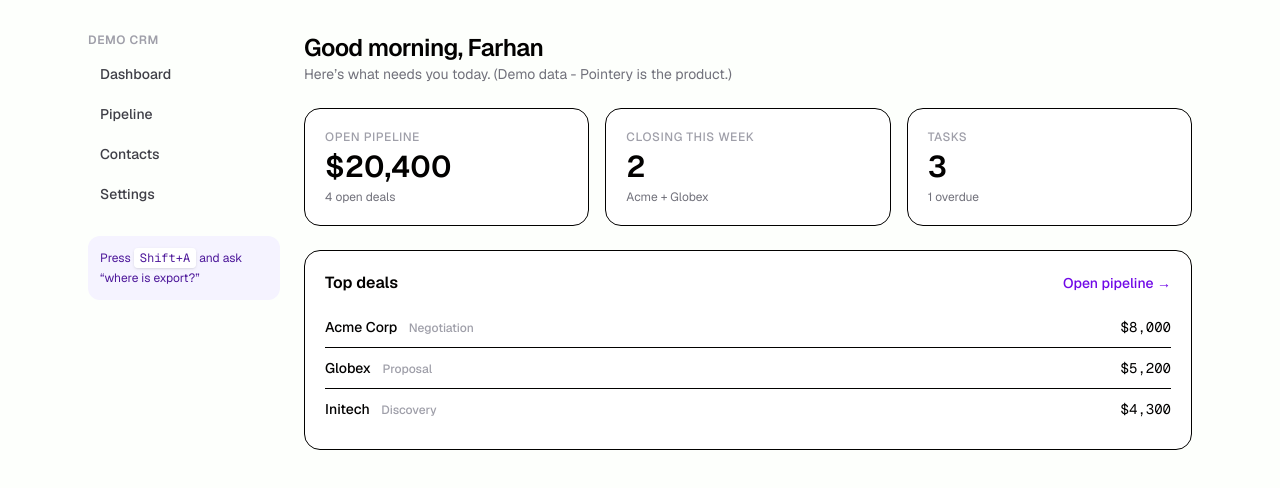
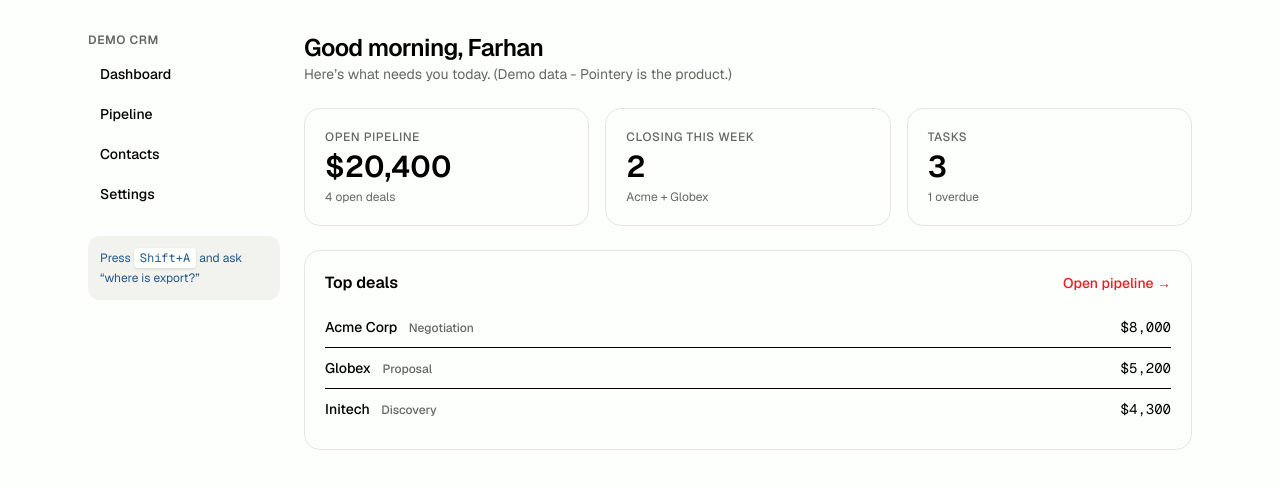
Before and after one commit to farhantawfeeq56/pointery, a Next.js app: page /demo in a window 1280 px wide. Shown: the top 488 px of the page. Built offline with nearby package versions, Linux system fonts and the light colour scheme.

Commit message:
style(harness): use brand tokens across landing and demo

```diff
--- a/app/demo/contacts/page.tsx
+++ b/app/demo/contacts/page.tsx
@@ -13,29 +13,29 @@ export default function ContactsPage() {
       <div className="flex items-center justify-between">
         <div>
           <h1 className="text-2xl font-semibold tracking-tight">Contacts</h1>
-          <p className="text-sm text-zinc-500">{rows.length} people</p>
+          <p className="text-sm text-muted-foreground">{rows.length} people</p>
         </div>
         <button
           data-pointery="invite-button"
           onClick={() => { setSent(true); setTimeout(() => setSent(false), 3000); }}
-          className="rounded-full bg-violet-700 px-4 py-2 text-sm font-medium text-white hover:bg-violet-600"
+          className="rounded-full bg-primary px-4 py-2 text-sm font-medium text-white hover:bg-primary-hover"
         >
           Invite teammate
         </button>
       </div>
-      {sent && <p className="rounded-xl bg-green-50 px-4 py-2.5 text-sm text-green-800">Invite sent (demo) - they’ll land here.</p>}
+      {sent && <p className="rounded-xl bg-success/10 px-4 py-2.5 text-sm text-success">Invite sent (demo) - they’ll land here.</p>}
       <input
         data-pointery="search-contacts"
         value={q}
         onChange={(e) => setQ(e.target.value)}
         placeholder="Search contacts…"
-        className="w-full rounded-xl border px-4 py-2.5 text-sm outline-none focus:border-violet-500"
+        className="w-full rounded-xl border border-border bg-surface px-4 py-2.5 text-sm outline-none focus:border-primary"
       />
-      <ul className="divide-y overflow-hidden rounded-2xl border bg-white text-sm">
+      <ul className="divide-y overflow-hidden rounded-2xl border border-border bg-surface text-sm">
         {rows.map((c) => (
           <li key={c.email} className="flex items-center justify-between px-4 py-3">
-            <span><span className="font-medium">{c.name}</span> <span className="text-zinc-400">{c.email}</span></span>
-            <span className="text-xs text-zinc-500">{c.role}</span>
+            <span><span className="font-medium">{c.name}</span> <span className="text-muted-foreground">{c.email}</span></span>
+            <span className="text-xs text-muted-foreground">{c.role}</span>
           </li>
         ))}
       </ul>
--- a/app/demo/layout.tsx
+++ b/app/demo/layout.tsx
@@ -14,21 +14,21 @@ export default function DemoLayout({ children }: { children: React.ReactNode })
   return (
     <div className="mx-auto flex w-full max-w-6xl flex-1 gap-6 px-6 py-8">
       <aside className="w-48 shrink-0">
-        <p className="mb-2 text-xs font-semibold uppercase tracking-wider text-zinc-400">Demo CRM</p>
+        <p className="mb-2 text-xs font-semibold uppercase tracking-wider text-muted-foreground">Demo CRM</p>
         <nav className="flex flex-col gap-1">
           {NAV.map((n) => (
             <Link
               key={n.href}
               href={n.href as never}
               data-pointery={n.key}
-              className="rounded-lg px-3 py-2 text-sm font-medium text-zinc-700 hover:bg-zinc-100"
+              className="rounded-lg px-3 py-2 text-sm font-medium text-foreground hover:bg-surface-muted"
             >
               {n.label}
             </Link>
           ))}
         </nav>
-        <p className="mt-6 rounded-xl bg-violet-50 p-3 text-xs leading-5 text-violet-900">
-          Press <kbd className="rounded bg-white px-1.5 py-0.5 font-mono shadow-sm">Shift+A</kbd> and ask “where is export?”
+        <p className="mt-6 rounded-xl bg-surface-muted p-3 text-xs leading-5 text-secondary">
+          Press <kbd className="rounded bg-surface px-1.5 py-0.5 font-mono shadow-sm">Shift+A</kbd> and ask “where is export?”
         </p>
       </aside>
       <section className="min-w-0 flex-1">{children}</section>
--- a/app/demo/page.tsx
+++ b/app/demo/page.tsx
@@ -6,34 +6,34 @@ export default function DemoHome() {
     <div className="flex flex-col gap-6">
       <div>
         <h1 className="text-2xl font-semibold tracking-tight">Good morning, Farhan</h1>
-        <p className="text-sm text-zinc-500">Here’s what needs you today. (Demo data - Pointery is the product.)</p>
+        <p className="text-sm text-muted-foreground">Here’s what needs you today. (Demo data - Pointery is the product.)</p>
       </div>
       <div className="grid grid-cols-3 gap-4">
-        <div data-pointery="pipeline-value" className="rounded-2xl border bg-white p-5">
-          <p className="text-xs font-medium uppercase tracking-wider text-zinc-400">Open pipeline</p>
+        <div data-pointery="pipeline-value" className="rounded-2xl border border-border bg-surface p-5">
+          <p className="text-xs font-medium uppercase tracking-wider text-muted-foreground">Open pipeline</p>
           <p className="mt-1 text-3xl font-semibold">{money(PIPELINE_TOTAL)}</p>
-          <p className="mt-1 text-xs text-zinc-500">{DEALS.length} open deals</p>
+          <p className="mt-1 text-xs text-muted-foreground">{DEALS.length} open deals</p>
         </div>
-        <div className="rounded-2xl border bg-white p-5">
-          <p className="text-xs font-medium uppercase tracking-wider text-zinc-400">Closing this week</p>
+        <div className="rounded-2xl border border-border bg-surface p-5">
+          <p className="text-xs font-medium uppercase tracking-wider text-muted-foreground">Closing this week</p>
           <p className="mt-1 text-3xl font-semibold">2</p>
-          <p className="mt-1 text-xs text-zinc-500">Acme + Globex</p>
+          <p className="mt-1 text-xs text-muted-foreground">Acme + Globex</p>
         </div>
-        <div className="rounded-2xl border bg-white p-5">
-          <p className="text-xs font-medium uppercase tracking-wider text-zinc-400">Tasks</p>
+        <div className="rounded-2xl border border-border bg-surface p-5">
+          <p className="text-xs font-medium uppercase tracking-wider text-muted-foreground">Tasks</p>
           <p className="mt-1 text-3xl font-semibold">3</p>
-          <p className="mt-1 text-xs text-zinc-500">1 overdue</p>
+          <p className="mt-1 text-xs text-muted-foreground">1 overdue</p>
         </div>
       </div>
-      <div className="rounded-2xl border bg-white p-5">
+      <div className="rounded-2xl border border-border bg-surface p-5">
         <div className="mb-3 flex items-center justify-between">
           <h2 className="font-semibold">Top deals</h2>
-          <Link href="/demo/pipeline" data-pointery="nav-pipeline" className="text-sm font-medium text-violet-700 hover:underline">Open pipeline →</Link>
+          <Link href="/demo/pipeline" data-pointery="nav-pipeline" className="text-sm font-medium text-primary hover:underline">Open pipeline →</Link>
         </div>
         <ul className="divide-y text-sm">
           {DEALS.slice(0, 3).map((d) => (
             <li key={d.id} className="flex items-center justify-between py-2.5">
-              <span className="font-medium">{d.name} <span className="ml-2 text-xs text-zinc-400">{d.stage}</span></span>
+              <span className="font-medium">{d.name} <span className="ml-2 text-xs text-muted-foreground">{d.stage}</span></span>
               <span className="font-mono">{money(d.value)}</span>
             </li>
           ))}
--- a/app/demo/settings/page.tsx
+++ b/app/demo/settings/page.tsx
@@ -3,17 +3,17 @@ export default function SettingsPage() {
     <div className="flex max-w-lg flex-col gap-5">
       <div>
         <h1 className="text-2xl font-semibold tracking-tight">Settings</h1>
-        <p className="text-sm text-zinc-500">Workspace preferences (demo stubs).</p>
+        <p className="text-sm text-muted-foreground">Workspace preferences (demo stubs).</p>
       </div>
-      <label className="rounded-2xl border bg-white p-4 text-sm">
+      <label className="rounded-2xl border border-border bg-surface p-4 text-sm">
         <span className="font-medium">Workspace name</span>
-        <input defaultValue="Acme Inc" className="mt-2 w-full rounded-lg border px-3 py-2 outline-none focus:border-violet-500" />
+        <input defaultValue="Acme Inc" className="mt-2 w-full rounded-lg border border-border bg-surface px-3 py-2 outline-none focus:border-primary" />
       </label>
-      <label className="flex items-center justify-between rounded-2xl border bg-white p-4 text-sm">
+      <label className="flex items-center justify-between rounded-2xl border border-border bg-surface p-4 text-sm">
         <span className="font-medium">Pointery suggestions</span>
-        <input type="checkbox" defaultChecked className="h-4 w-4 accent-violet-700" />
+        <input type="checkbox" defaultChecked className="h-4 w-4 accent-primary" />
       </label>
-      <p className="text-xs text-zinc-400">Pointery itself is configured via props + <code className="font-mono">pointery.config.json</code> - see <a className="underline" href="/pointery">/pointery</a>.</p>
+      <p className="text-xs text-muted-foreground">Pointery itself is configured via props + <code className="font-mono">pointery.config.json</code> - see <a className="underline" href="/pointery">/pointery</a>.</p>
     </div>
   );
 }
```
Also changed, not shown: app/demo/pipeline/page.tsx (+10 -10 lines), app/page.tsx (+23 -20 lines).
